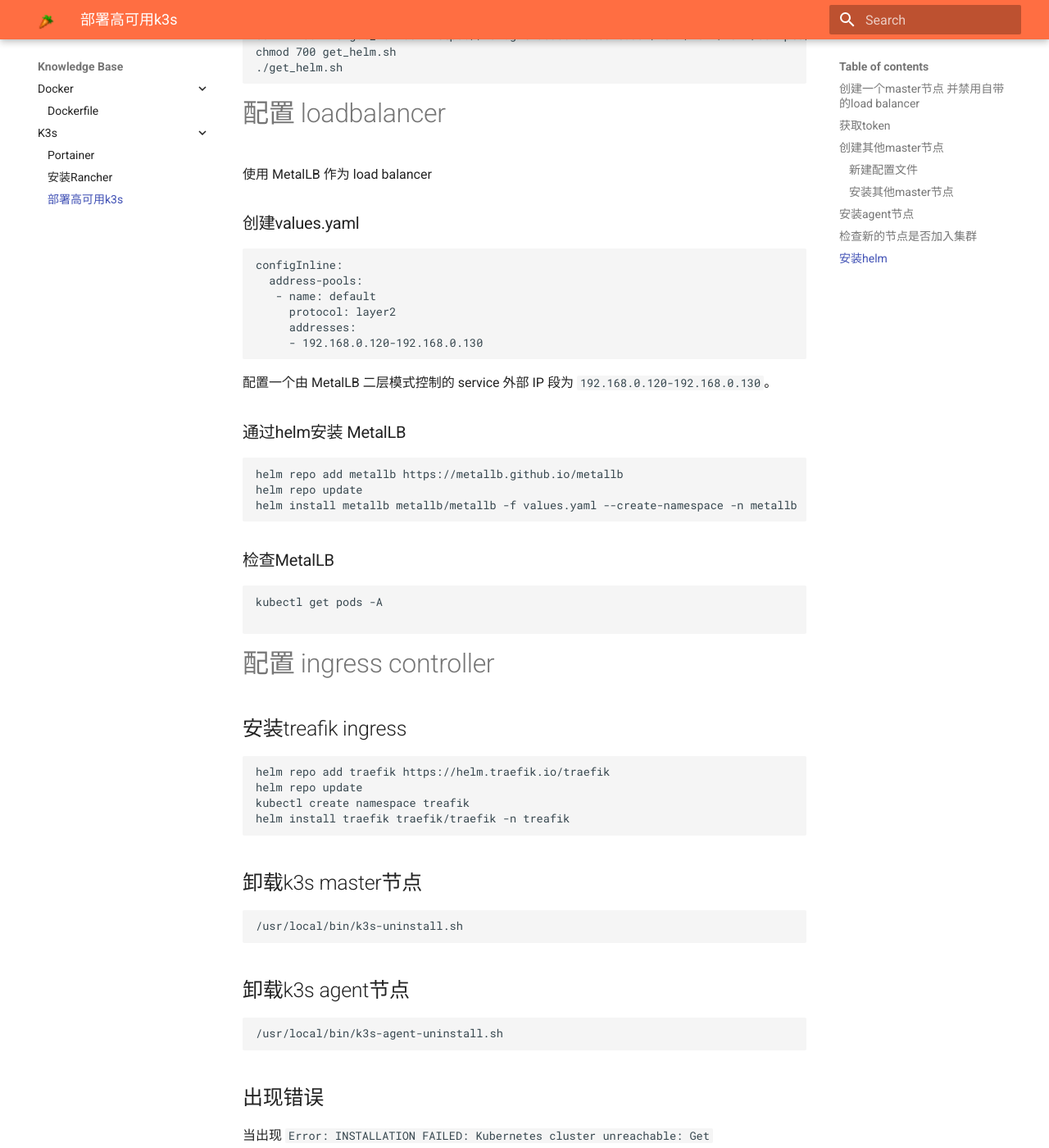
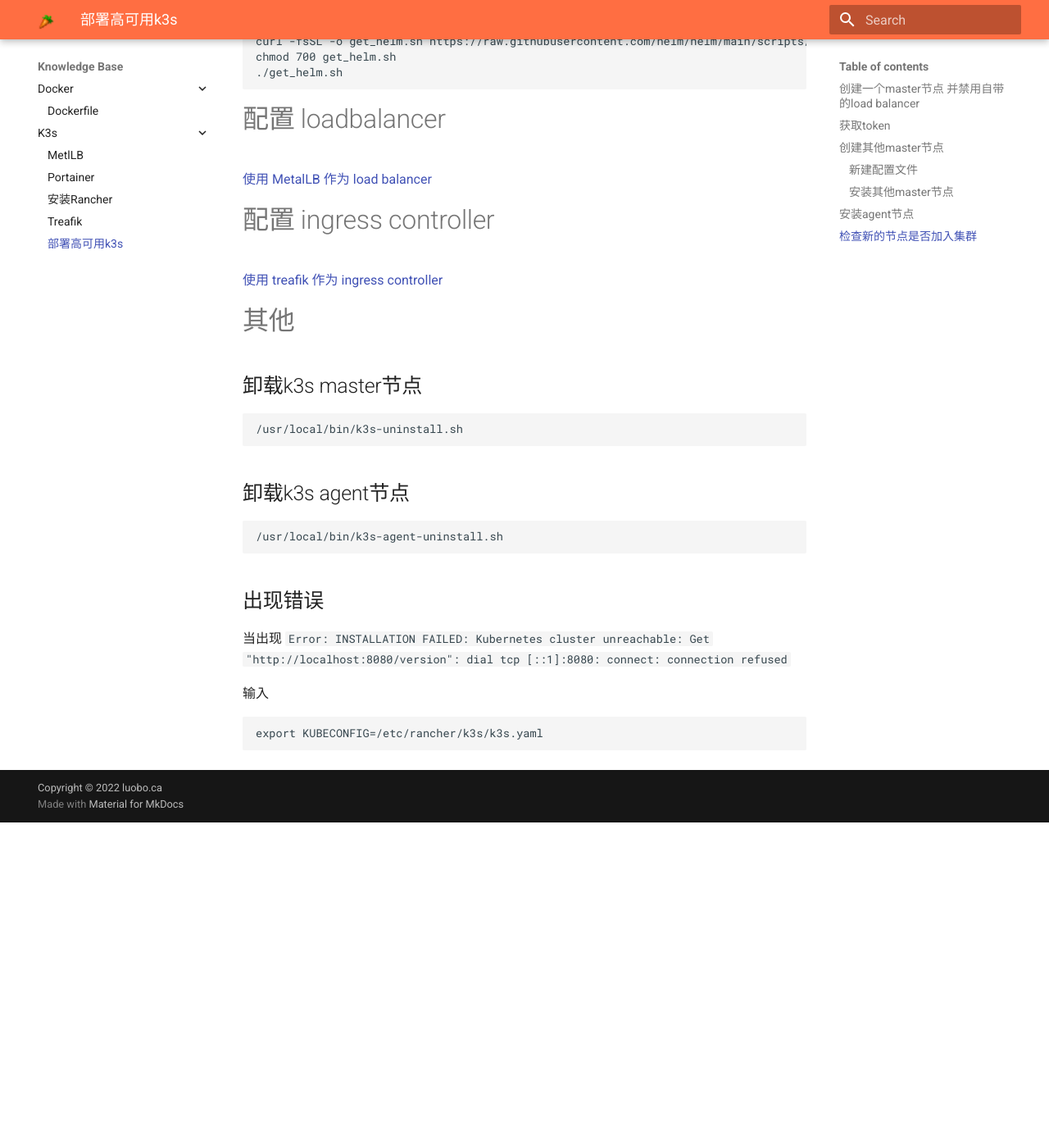
Before and after one commit to two4i6/knowledge-base, an MkDocs documentation site: the page built from docs/k3s/高可用k3s.md, in a window 1280 px wide and 1400 px high, scrolled down 1459 px. Shown: the whole window at 82% size. Built offline with MkDocs 1.6.1 and Material for MkDocs 9.7.7, drawn with Linux system fonts in a browser that asks for light colours; after the commit the page ends 2462 px from its top, so only the background shows below that; some of the changed text lies outside the part shown.

Commit message:
update k3s

````diff
--- a/docs/k3s/高可用k3s.md
+++ b/docs/k3s/高可用k3s.md
@@ -33,7 +33,7 @@
 
 ### 安装其他master节点
 ``` shell
-curl -sfL https://get.k3s.io | sh - --disable traefik
+curl -sfL https://get.k3s.io | sh -s - --disable traefik
 ```
 
 ## 安装agent节点
@@ -51,7 +51,7 @@
 k3s-node4   Ready    control-plane,etcd,master   60s    v1.22.6+k3s1
 ```
 
-## 安装helm
+# 安装helm
 在任意master节点安装helm
 ``` shell
 curl -fsSL -o get_helm.sh https://raw.githubusercontent.com/helm/helm/main/scripts/get-helm-3
@@ -61,42 +61,14 @@
 
 # 配置 loadbalancer
 
-使用 MetalLB 作为 load balancer
-
-### 创建values.yaml
-``` shell
-configInline:
-  address-pools:
-   - name: default
-     protocol: layer2
-     addresses:
-     - 192.168.0.120-192.168.0.130
-```
-配置一个由 MetalLB 二层模式控制的 service 外部 IP 段为 ```192.168.0.120-192.168.0.130```。
-
-### 通过helm安装 MetalLB
-``` shell
-helm repo add metallb https://metallb.github.io/metallb
-helm repo update
-helm install metallb metallb/metallb -f values.yaml --create-namespace -n metallb
-```
-
-### 检查MetalLB
-``` shell
-kubectl get pods -A
-
-```
+[使用 MetalLB 作为 load balancer](/k3s/metalLB)
 
 
 # 配置 ingress controller
 
-## 安装treafik ingress
-``` shell
-helm repo add traefik https://helm.traefik.io/traefik
-helm repo update
-kubectl create namespace treafik
-helm install traefik traefik/traefik -n treafik
-```
+[使用 treafik 作为 ingress controller](/k3s/treafik)
+
+# 其他
 
 ## 卸载k3s master节点
 ``` shell
````
Also changed, not shown: docs/k3s/metalLB.md (added, +29 -0 lines), docs/k3s/portainer.md (+18 -0 lines), docs/k3s/treafik.md (added, +19 -0 lines).
